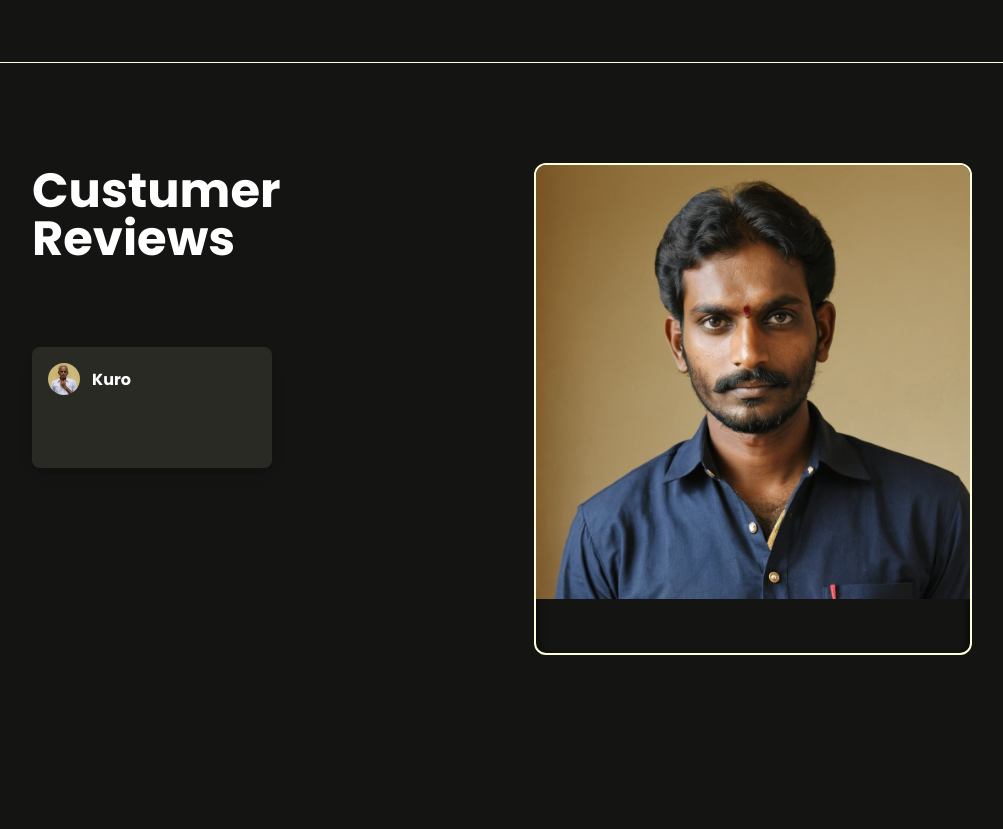
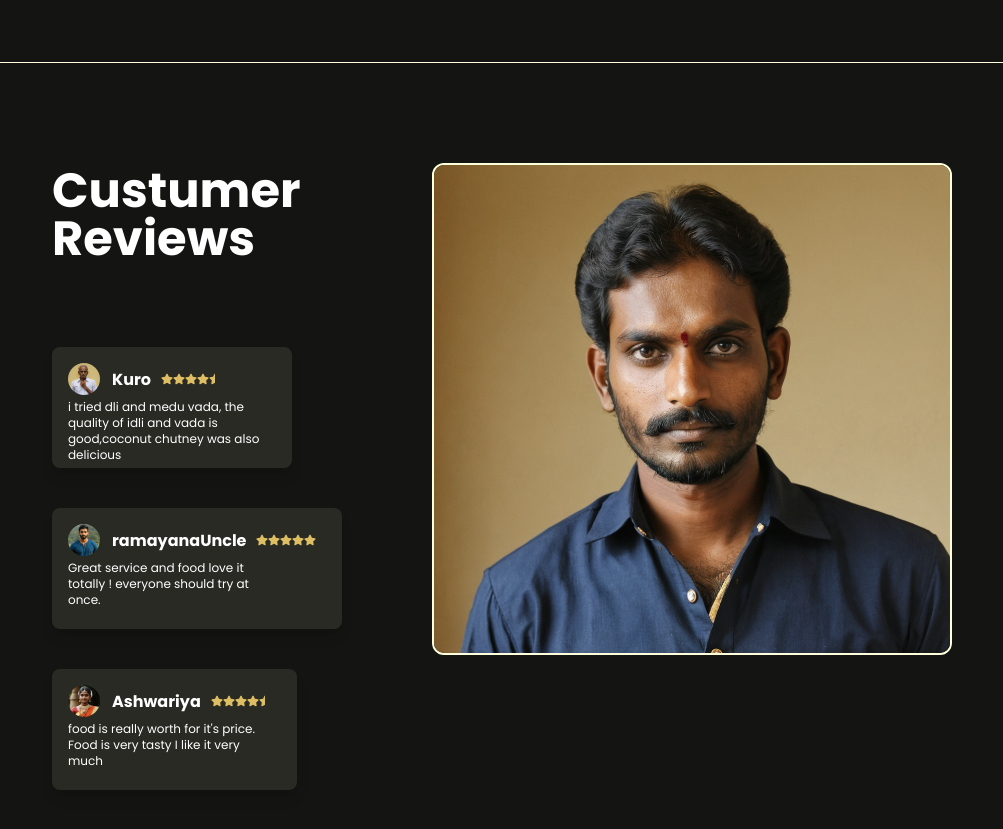
Before and after one commit to Nota0515/Cafe_website, a React (Vite) app: page / in a window 1280 px wide. Shown: the part 1493-2322 px from the top of the page, without its empty margins (138-1141 px from the left). Before the commit the page ends 2208 px from the top, so only its background shows below. Built offline with nearby package versions, Linux system fonts and the light colour scheme.

Commit message:
Created Feeback/custumer review section

```diff
--- a/src/sections/Feedback.jsx
+++ b/src/sections/Feedback.jsx
@@ -1,16 +1,36 @@
-import {man1, man2} from "../assets"
+import {man1, man2,man3, women1} from "../assets"
 import ReviewCard from "../components/ReviewCard";
 
 const Feedback = () => {
   return (
-    <div className="flex flex-col md:flex-row lg:flex-row max-w-full justify-center mt-5 gap-x-16 lg:px-[170px] md:px-[84px] px-10 py-10 md:py-[30px] lg:py-[60px] bg-n-2">
-      <div className="flex flex-col w-[32.5rem] h-[30.75rem] gap-y-16">
+    <div className="flex flex-col md:flex-row lg:flex-row max-w-full justify-center mt-5 mx-5 gap-y-10 gap-x-16 lg:px-[170px] md:px-[84px] px-10 py-10 md:py-[30px] lg:py-[60px] bg-n-2">
+      <div className="flex flex-col w-fit h-fit gap-y-16">
         <div className="mt-1"><span className="text-5xl font-poppins font-semibold ">Custumer Reviews</span></div>
         <div className="flex flex-row flex-wrap w-full h-full gap-y-10 gap-x-10 py-5">
-          <ReviewCard name={"Kuro"} src={man2} />
+          <ReviewCard
+           className="scale-75"
+           name={"Kuro"}
+           src={man2}
+           discrpt={"i tried dli and medu vada, the quality of idli and vada is good,coconut chutney was also delicious"}
+           num={4.5}
+          />
+          <ReviewCard
+           className="scale-75"
+           name={"ramayanaUncle"}
+           src={man3}
+           discrpt={"Great service and food love it totally ! everyone should try at once."}
+           num={5}
+          />
+          <ReviewCard
+           className="scale-75"
+           name={"Ashwariya"}
+           src={women1}
+           discrpt={"food is  really worth for it's price. Food is very tasty I like it very much"}
+           num={4.5}
+          />
         </div>
       </div>
-      <div className="image w-[32.5rem] h-[30.75rem] overflow-hidden border-2 rounded-xl border-n-7 shadow-inner-darkest">
+      <div className="image shrink-0 max-w-[32.5rem] max-h-[30.75rem] overflow-hidden border-2 rounded-xl border-n-7 shadow-inner-darkest">
         <img className="" src={man1} />
       </div>
     </div>
```
